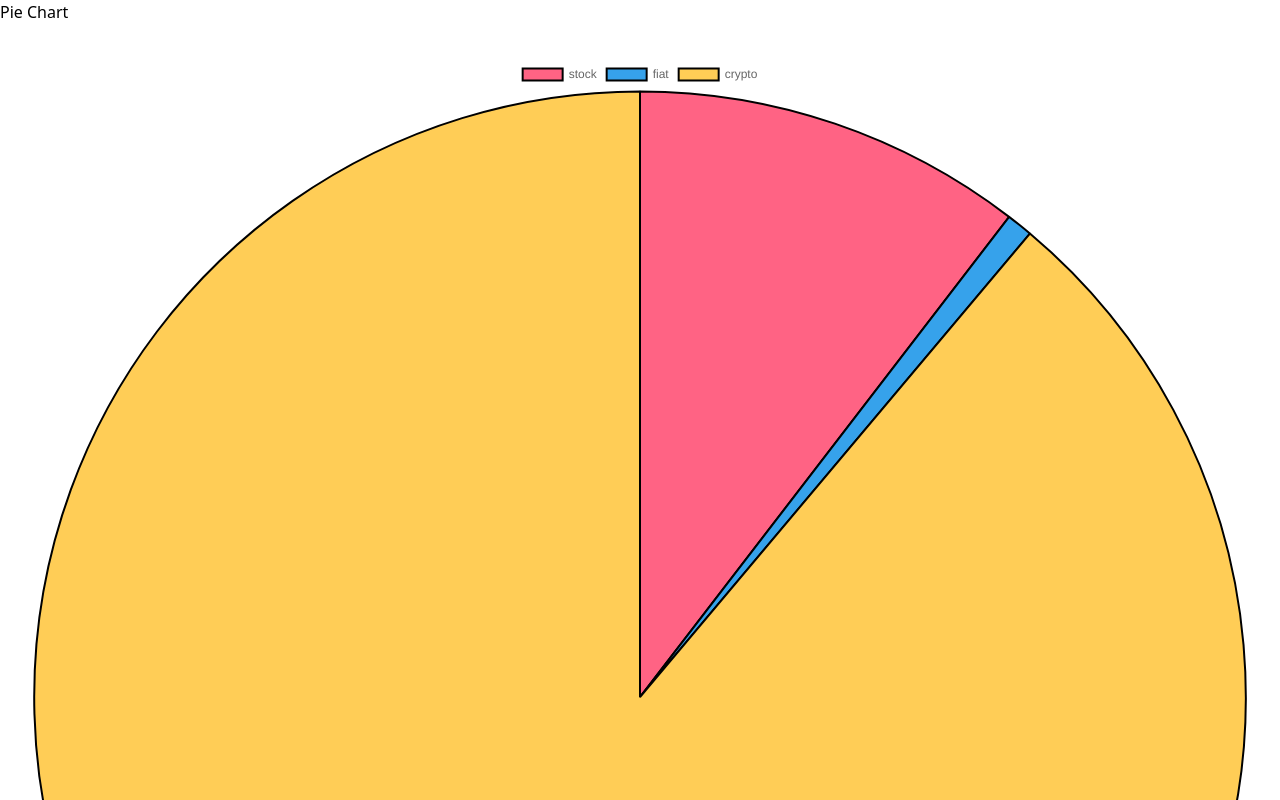
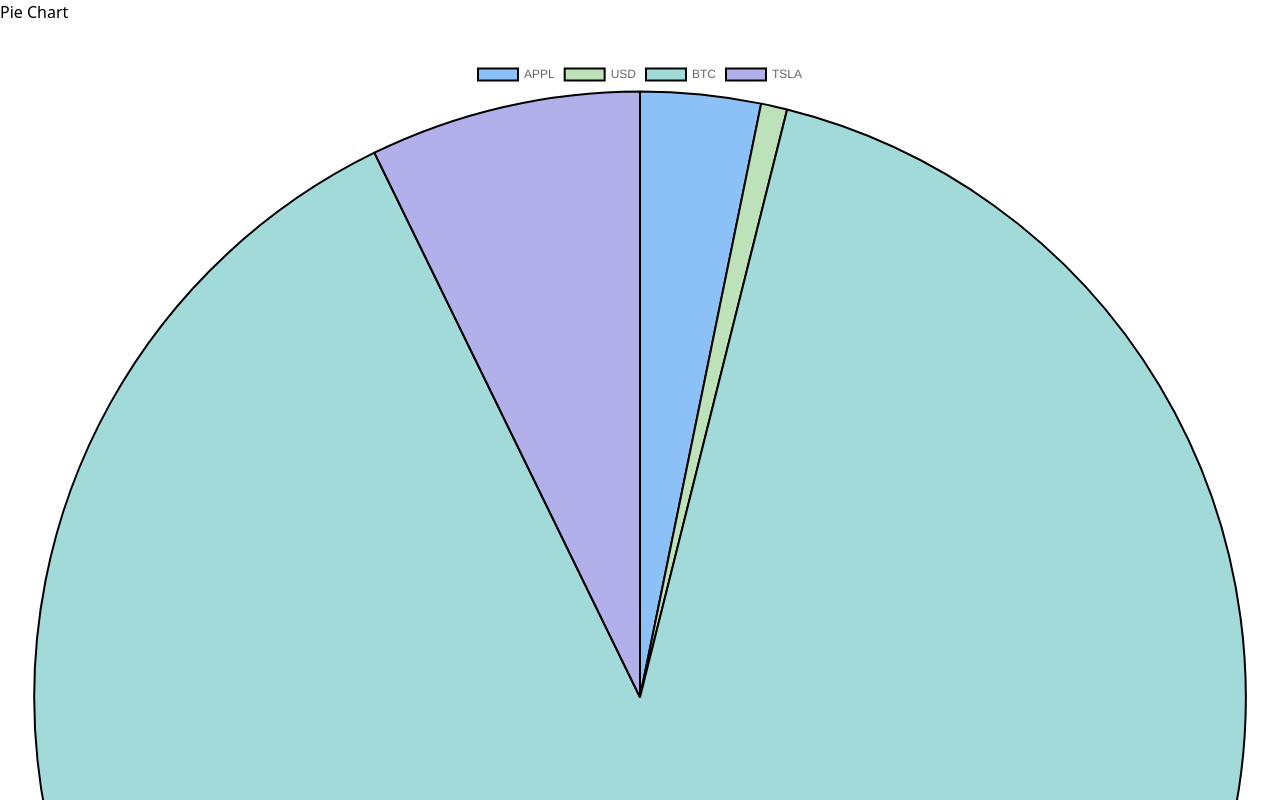
Before and after one commit to shubham43MP/fintest-vega, a React (Vite) app: page / in a window 1280 px wide. Shown: the top 800 px of the page. Built offline with nearby package versions, Linux system fonts and the light colour scheme.

Commit message:
feat: added pie chart functionalituy

```diff
--- a/src/pages/performance/Performance.tsx
+++ b/src/pages/performance/Performance.tsx
@@ -2,10 +2,14 @@ import { useEffect, useMemo, useState } from 'react';
 import { getAssets, getPortfolio } from '../../api/api';
 import { Assets, Portfolio } from '../../api/api.types';
 import { PieChart } from '../../components/organisms';
+import { AssetView } from './types';
+import { GenericObject } from '../../utils/common.type';
 
 export const Performance = () => {
   const [portfolio, setPortfolio] = useState<Portfolio[]>([]);
   const [assets, setAssets] = useState<Assets[]>([]);
+  const [view, setView] = useState<AssetView>(AssetView.ASSETCLASS);
+
   useEffect(() => {
     getPortfolio().then(folio => setPortfolio(folio));
     getAssets().then(asset => setAssets(asset));
@@ -13,7 +17,8 @@ export const Performance = () => {
 
   const portfolioPos = useMemo(() => {
     let assetsMap = {};
-    let latestPortfolioMap = {};
+    let latestPortfolioMapByAsset = {};
+    let portfolioMapByAssetClass = {};
     if (assets.length > 0) {
       assets.forEach(mapper => {
         assetsMap = {
@@ -23,40 +28,58 @@ export const Performance = () => {
       });
 
       portfolio[portfolio.length - 1].positions.forEach(pos => {
-        latestPortfolioMap = {
-          ...latestPortfolioMap,
+        latestPortfolioMapByAsset = {
+          ...latestPortfolioMapByAsset,
           [assetsMap[pos.asset].type]:
-            (latestPortfolioMap[assetsMap[pos.asset].type] || 0) +
+            (latestPortfolioMapByAsset[assetsMap[pos.asset].type] || 0) +
             pos.price * pos.quantity
+        };
+      });
+
+      portfolio[portfolio.length - 1].positions.forEach(pos => {
+        portfolioMapByAssetClass = {
+          ...portfolioMapByAssetClass,
+          [pos.asset]: pos.price * pos.quantity
         };
       });
     }
 
     return {
-      assetsMap,
-      latestPortfolioMap
+      latestPortfolioMapByAsset,
+      portfolioMapByAssetClass
     };
   }, [assets, portfolio]);
 
-  const pieChartData = {
-    labels: Object.keys(portfolioPos.latestPortfolioMap),
+  const pieChartDataBuilder = (assetData: GenericObject<number>) => {
+    return {
+      labels: Object.keys(assetData),
       datasets: [
         {
           label: 'PortolioPosition',
-        data: Object.values(portfolioPos.latestPortfolioMap),
+          data: Object.values(assetData),
           backgroundColor: [
-          'rgb(255, 99, 132)',
-          'rgb(54, 162, 235)',
-          'rgb(255, 205, 86)'
+            '#8BC1F7',
+            '#BDE2B9',
+            '#A2D9D9',
+            '#B2B0EA',
+            '#F9E0A2',
+            '#F4B678'
           ],
           borderColor: 'black',
           borderWidth: 2
         }
       ]
     };
+  };
+
+  const viewBasedPieChart = useMemo(() => {
+    if (view === AssetView.ASSET) return portfolioPos.latestPortfolioMapByAsset;
+    return portfolioPos.portfolioMapByAssetClass;
+  }, [view, portfolioPos]);
+
   return (
     <div className="">
-      <PieChart chartData={pieChartData} />
+      <PieChart chartData={pieChartDataBuilder(viewBasedPieChart)} />
     </div>
   );
 };
--- /dev/null
+++ b/src/pages/performance/types.ts
@@ -0,0 +1,4 @@
+export enum AssetView {
+  ASSET = 'ASSET',
+  ASSETCLASS = 'ASSETCLASS'
+}
--- /dev/null
+++ b/src/utils/common.type.ts
@@ -0,0 +1 @@
+export type GenericObject<T> = { [key: string]: T };
```
Lines whose indentation alone changed are shown as unchanged.
